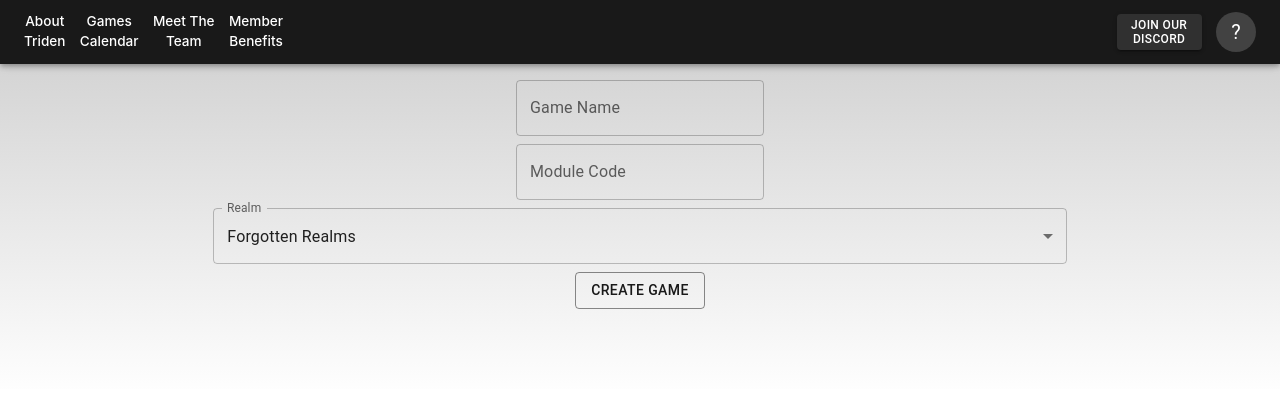
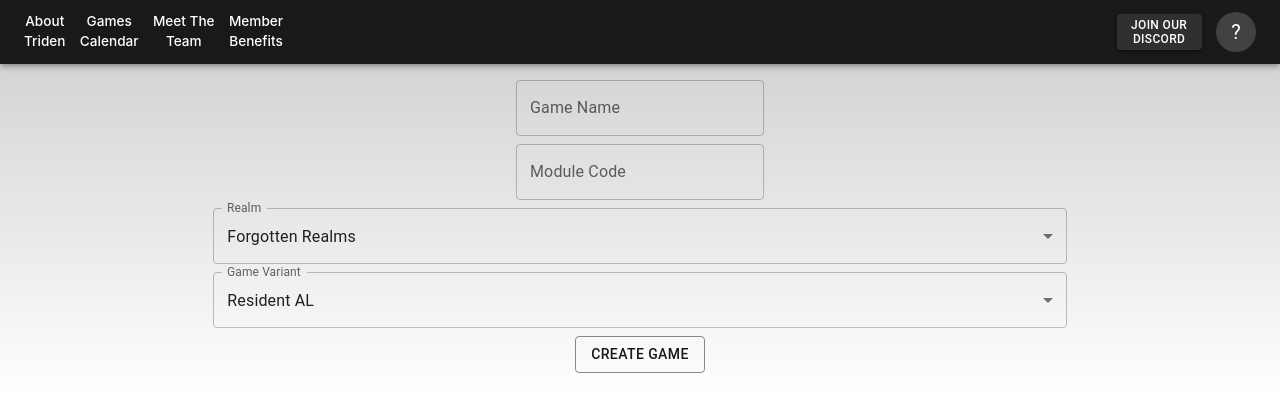
Before and after one commit to MykeMyke/TridenGamesWebsite, a React (Vite) app: page /game/create in a window 1280 px wide. Shown: the top 412 px of the page. Built offline with nearby package versions, Linux system fonts and the light colour scheme.

Commit message:
Add variant selector dropdown

```diff
--- /dev/null
+++ b/src/components/game/VariantSelector.jsx
@@ -0,0 +1,26 @@
+import { React } from "react";
+
+import { FormControl, InputLabel } from "@mui/material";
+import { Select, MenuItem, Divider } from "@mui/material";
+
+export default function VariantSelector(props) {
+  const { value, setValue } = props;
+
+  const handleChange = (e) => {
+    setValue(e.target.value);
+  };
+
+  return (
+    <FormControl fullWidth>
+      <InputLabel>Game Variant</InputLabel>
+      <Select id="realm-select" value={value} label="Game Variant" onChange={handleChange}>
+        <MenuItem value={"resAL"}>Resident AL</MenuItem>
+        <MenuItem value={"guestAL"}>Guest AL</MenuItem>
+        <Divider fullWidth />
+        <MenuItem value={"epic"}>AL Epic</MenuItem>
+        <MenuItem value={"oneshot"}>Non-AL One Shot</MenuItem>
+        <MenuItem value={"campaign"}>Campaign</MenuItem>
+      </Select>
+    </FormControl>
+  );
+}
--- a/src/pages/authenticated/GameCreationPage.jsx
+++ b/src/pages/authenticated/GameCreationPage.jsx
@@ -3,12 +3,13 @@ import { useState } from "react";
 import { Box, TextField, Button } from "@mui/material";
 
 import RealmSelector from "../../components/game/RealmSelector";
+import VariantSelector from "../../components/game/VariantSelector";
 
 export default function GameCreationPage() {
   const [name, setName] = useState("");
   const [code, setCode] = useState("");
   const [realm, setRealm] = useState("faerun");
-  const [variant, setVariant] = useState("resDM");
+  const [variant, setVariant] = useState("resAL");
   const [description, setDescription] = useState("");
   const [maxPlayers, setMaxPlayers] = useState(6);
   const [tier, setTier] = useState(1);
@@ -39,6 +40,7 @@ export default function GameCreationPage() {
       <TextField value={name} onChange={(e) => setName(e.target.value)} label="Game Name" />
       <TextField value={code} onChange={(e) => setCode(e.target.value)} label="Module Code" />
       <RealmSelector value={realm} setValue={setRealm} />
+      <VariantSelector value={variant} setValue={setVariant} />
       <Button variant="outlined" disabled={!validateData}>
         Create Game
       </Button>
```
